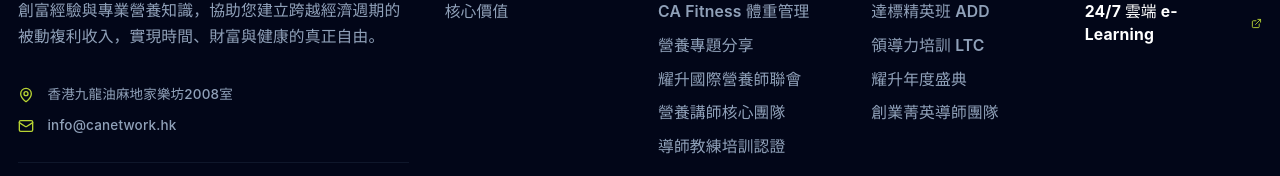
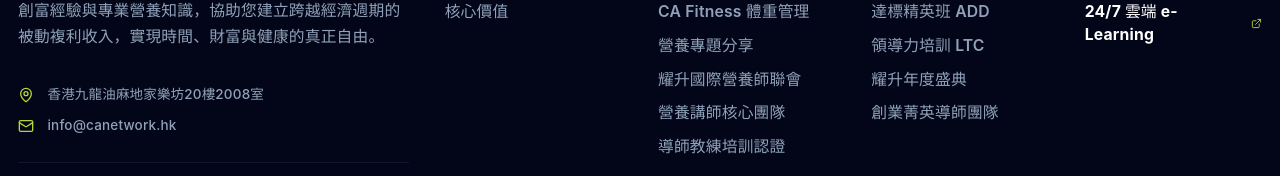
Before and after one commit to VITRUS-Limited/ca_network, a React (Vite) app: page / in a window 1280 px wide. Shown: the part 1961-2137 px from the top of the page. Built offline with nearby package versions, Linux system fonts and the light colour scheme.

Commit message:
desktop commit

```diff
--- a/src/components/Footer.jsx
+++ b/src/components/Footer.jsx
@@ -54,7 +54,7 @@ export default function Footer({ setActiveTab }) {
                         <div className="space-y-3 pt-2 text-xs font-medium text-slate-400">
                             <div className="flex items-center gap-3">
                                 <MapPin size={16} className="text-[#B8D333]" />
-                                <span>香港九龍油麻地家樂坊2008室</span>
+                                <span>香港九龍油麻地家樂坊20樓2008室</span>
                             </div>
                             <div className="flex items-center gap-3">
                                 <Mail size={16} className="text-[#B8D333]" />
```
